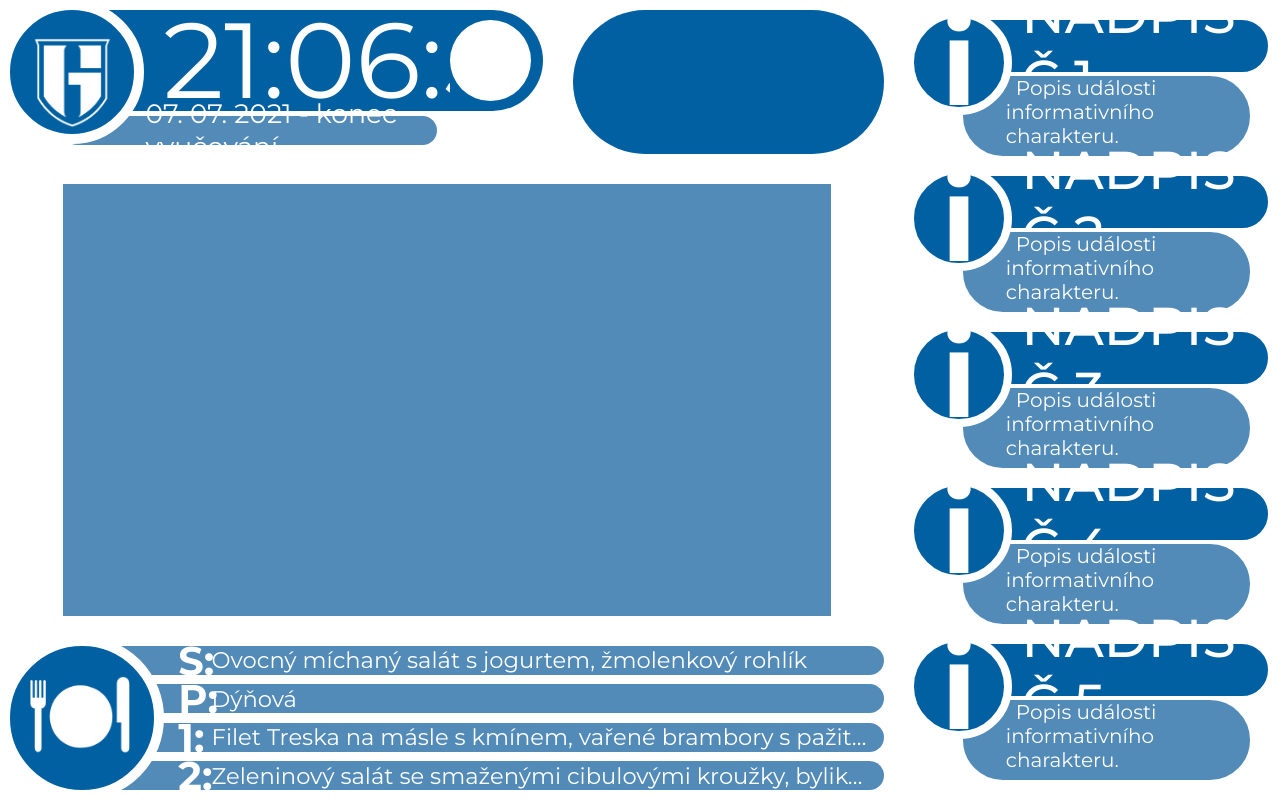
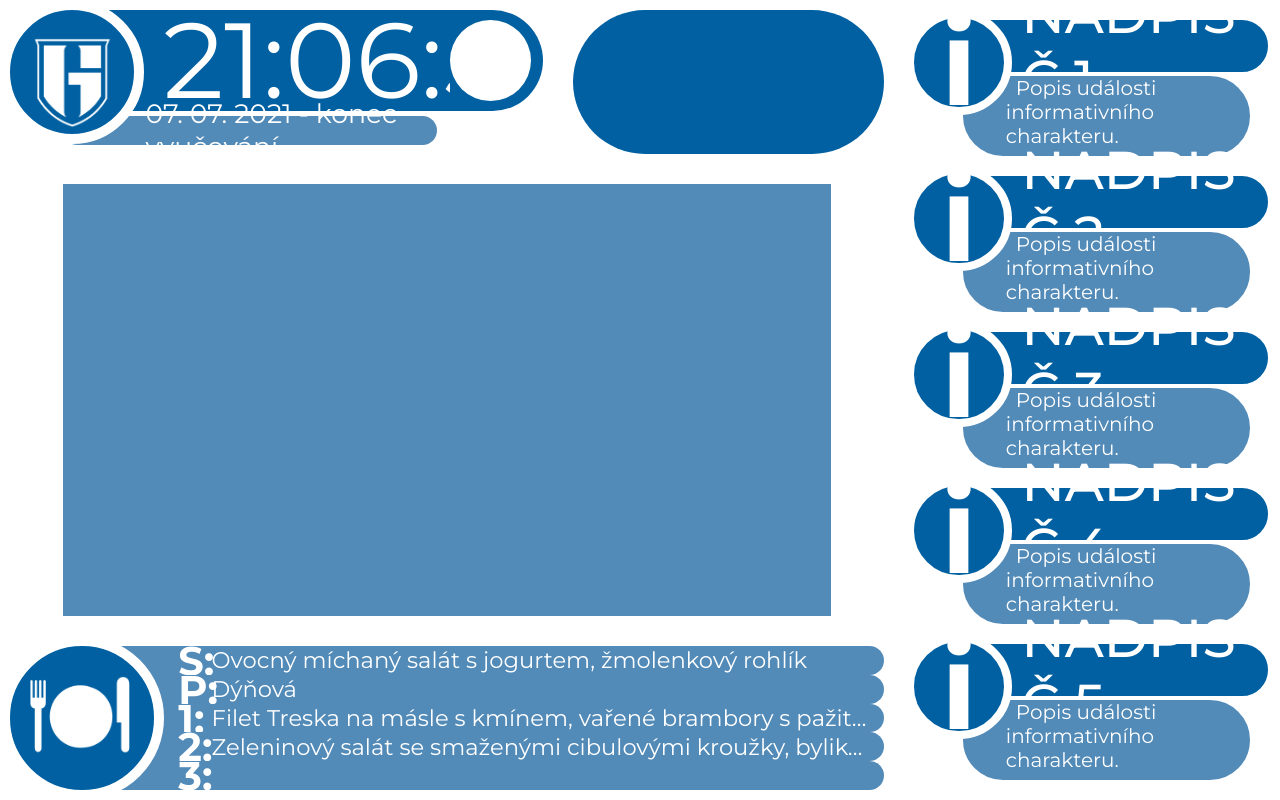
Before and after one commit to Peperman66/HejPanel, a plain HTML site: page static/index.html in a window 1280 px wide. Drawn offline with Linux system fonts and the light colour scheme.

Commit message:
add third lunch div and add ids to lunch divs

```diff
--- a/static/index.html
+++ b/static/index.html
@@ -177,21 +177,25 @@
                     <img class="logo" src="/img/food-icon-white.jpg">
                 </div>
                 <div id="lunch-meal-container">
-                    <div class="lunch-meal lightblue round">
+                    <div id="lunch-snack" class="lunch-meal lightblue round">
                         <span class="lunch-type">S:</span>
                         <span class="lunch-description">Ovocný míchaný salát s jogurtem, žmolenkový rohlík</span>
                     </div>
-                    <div class="lunch-meal lightblue round">
+                    <div id="lunch-soup" class="lunch-meal lightblue round">
                         <span class="lunch-type">P:</span>
                         <span class="lunch-description">Dýňová</span>
                     </div>
-                    <div class="lunch-meal lightblue round">
+                    <div id="lunch-one" class="lunch-meal lightblue round">
                         <span class="lunch-type">1:</span>
                         <span class="lunch-description">Filet Treska na másle s kmínem, vařené brambory s pažitkou, rajčatový salát, nápoj Mrkvík s pomerančem</span>
                     </div>
-                    <div class="lunch-meal lightblue round">
+                    <div id="lunch-two" class="lunch-meal lightblue round">
                         <span class="lunch-type">2:</span>
                         <span class="lunch-description">Zeleninový salát se smaženými cibulovými kroužky, bylikový dresink, 2ks, mrkvová houska</span>
+                    </div>
+                    <div id="lunch-three" class="lunch-meal lightblue round">
+                        <span class="lunch-type">3:</span>
+                        <span class="lunch-description"></span>
                     </div>
                 </div>
             </div>
```
